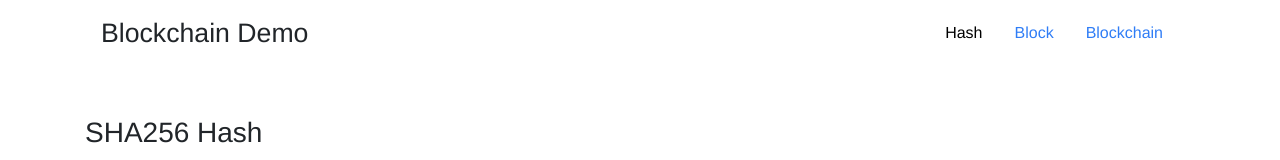
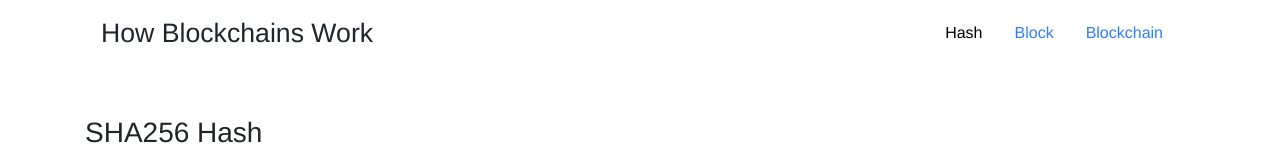
Before and after one commit to pachun/how-to-blockchain, a React (Create React App) app: page / in a window 1280 px wide. Shown: the top 160 px of the page. Built offline with nearby package versions, Linux system fonts and the light colour scheme.

Commit message:
WIP better title

```diff
--- a/src/App.js
+++ b/src/App.js
@@ -52,7 +52,7 @@ class App extends React.Component {
       <Container style={{fontFamily:'Helvetica',marginBottom:'70px'}}>
         <Navbar style={{marginBottom: '50px'}}>
           <NavbarBrand style={{fontSize:'20pt'}}>
-            Blockchain Demo
+            How Blockchains Work
           </NavbarBrand>
           <Nav>
             <NavLink
```
